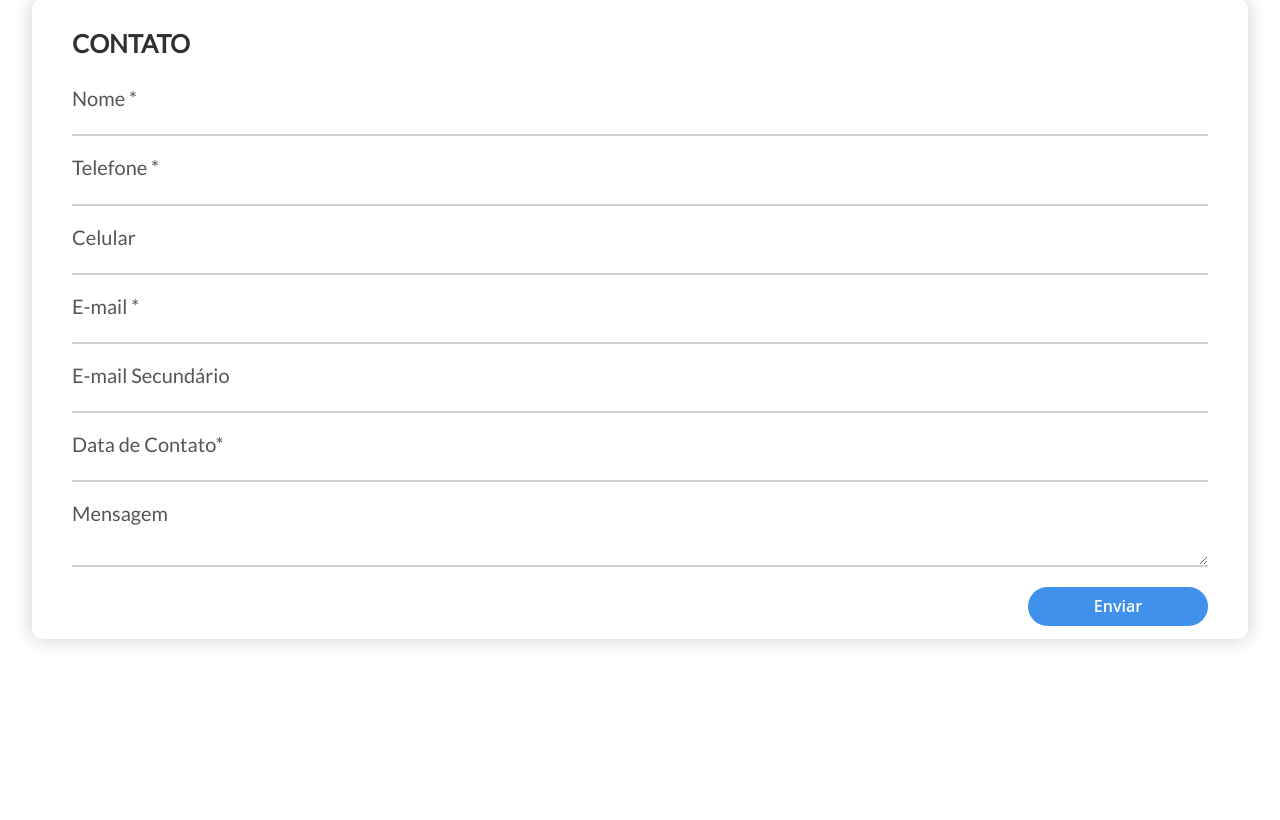
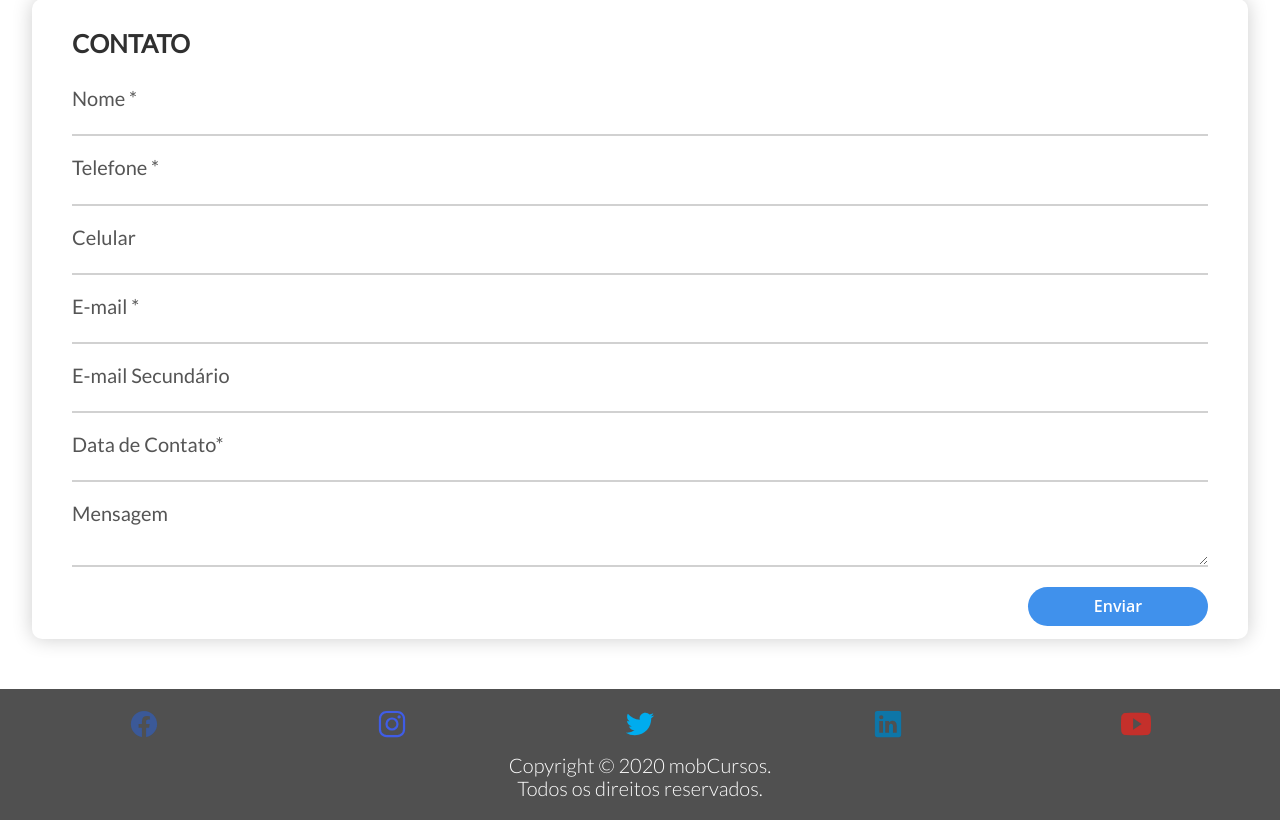
Before and after one commit to MobCursos/mobcursos, a PHP site: page /empresa.html in a window 1280 px wide. Shown: the part 1685-2505 px from the top of the page. Before the commit the page ends 2331 px from the top, so only its background shows below. Run offline with PHP 8.4, Linux system fonts and the light colour scheme; style sheets or scripts are compiled from the project's sources; some libraries are stand-ins or nearby versions.

Commit message:
adicionar footer

```diff
--- a/empresa.html
+++ b/empresa.html
@@ -139,7 +139,18 @@
 
             </section>
         </div>
-
+        <footer class="container-footer">
+            <div class="item-icons">
+                <ion-icon name="logo-facebook" id="logo-facebook"></ion-icon>
+                <ion-icon name="logo-instagram" id="logo-instagram"></ion-icon>
+                <ion-icon name="logo-twitter" id="logo-twitter"></ion-icon>
+                <ion-icon name="logo-linkedin" id="logo-linkedin"></ion-icon>
+                <ion-icon name="logo-youtube" id="logo-youtube"></ion-icon>
+            </div>
+            <div class="item-footer">
+                <p>Copyright &copy; 2020 mobCursos. <br> Todos os direitos reservados.</p>
+           </div>
+        </footer>
 
 
         <script src="vendors/js/jquery.waypoints.min.js">
--- a/resources/css/style.css
+++ b/resources/css/style.css
@@ -485,6 +485,7 @@ header p {
     grid-template-columns: auto;
     grid-template-rows: auto;
     grid-template-areas:
+      "icons"
       "footer";
 }
 
@@ -494,4 +495,35 @@ header p {
     flex-direction: row;
     justify-content: center;
     align-items: center;
+    margin-top: 15px;
+    text-align: center;
 }
+
+.item-icons {
+    grid-area: icons;
+    display: inline-flex;
+    flex-direction: row;
+    justify-content: space-around;
+    align-items: flex-end;
+    font-size: 30px;
+}
+
+#logo-facebook{
+    color: #3b5998;
+}
+
+#logo-instagram{
+    color: #405DE6;
+}
+
+#logo-youtube{
+    color: #c4302b;
+}
+
+#logo-twitter{
+    color: #00acee;
+}
+
+#logo-linkedin{
+    color: #0e76a8;
+}
```
Also changed, not shown: formacao.html (+12 -1 lines), index.html (+9 -2 lines), login.html (+12 -0 lines).
